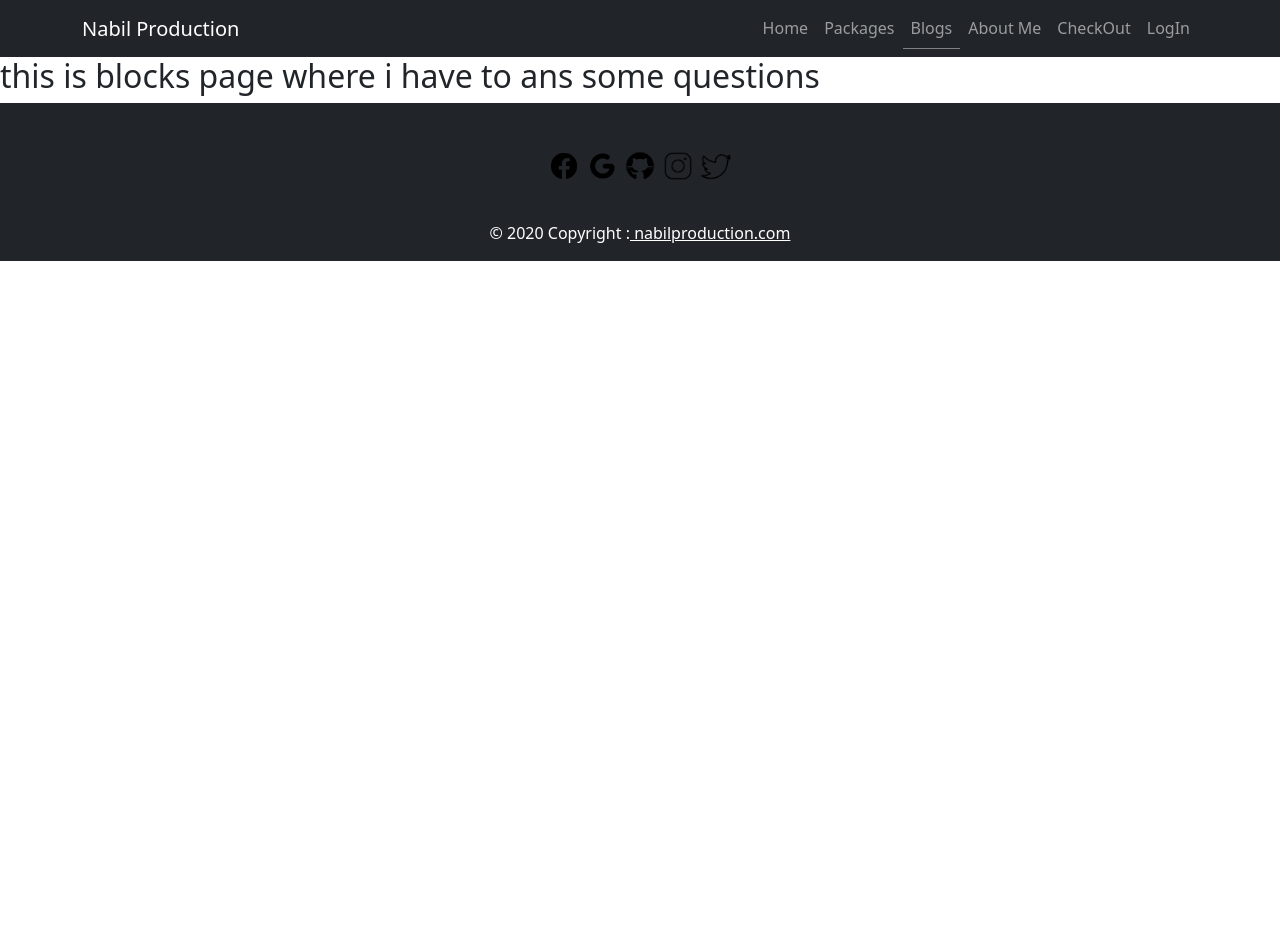
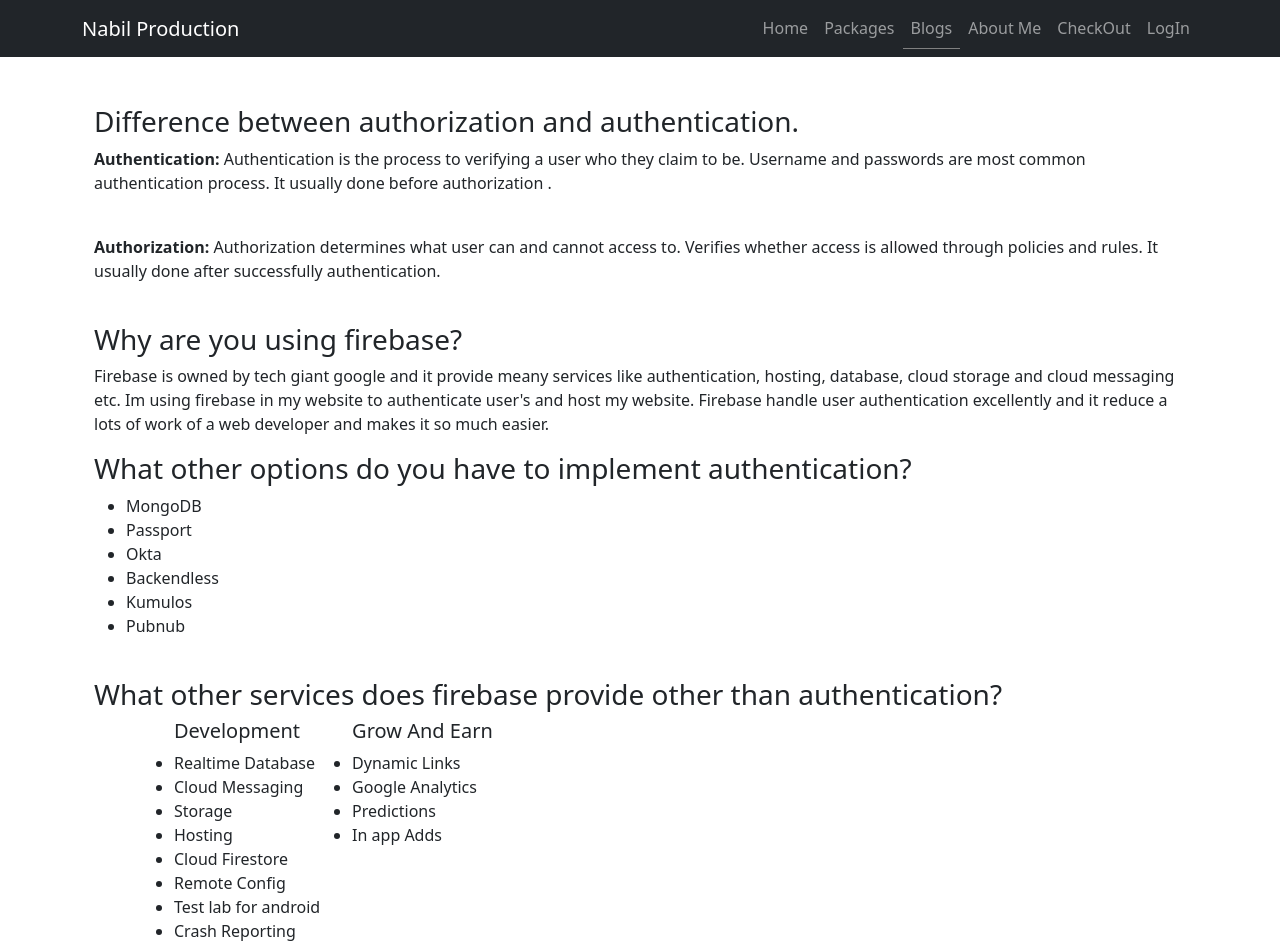
Before and after one commit to Ahamed-JI-Nabil/nabil-production, a React (Create React App) app: page /blogs in a window 1280 px wide. Shown: the top 952 px of the page. Before the commit the page ends 800 px from the top, so only its background shows below. Built offline with nearby package versions, Linux system fonts and the light colour scheme; no server answers.

Commit message:
qustions answered

```diff
--- a/src/Pages/Blogs/Blogs.js
+++ b/src/Pages/Blogs/Blogs.js
@@ -2,8 +2,52 @@
 
 const Blogs = () => {
     return (
-        <div>
-            <h2>this is  blocks page where i have to ans some questions</h2>
+        <div className='container mt-4 p-4'>
+            <div>
+                <h3>Difference between authorization and authentication.</h3>
+                <p><span className='fw-bold'>Authentication:</span> Authentication is the process to verifying a user who they claim to be. Username and passwords are most common authentication process. It usually done before authorization .</p>
+                <br />
+                <p><span className='fw-bold'>Authorization:</span> Authorization determines what user can and cannot access to. Verifies whether access is allowed through policies and rules. It usually done after successfully authentication.</p>
+                <br />
+            </div>
+            <div>
+                <h3>Why are you using firebase?</h3>
+                <p>Firebase is owned by tech giant google and it provide meany services like authentication, hosting, database, cloud storage and cloud messaging etc. Im using firebase in my website to authenticate user's and host my website. Firebase handle user authentication excellently and it reduce a lots of work of a web developer and makes it so much easier.  </p>
+                <h3>What other options do you have to implement authentication?</h3>
+                <ul>
+                    <li>MongoDB</li>
+                    <li>Passport</li>
+                    <li>Okta</li>
+                    <li>Backendless</li>
+                    <li>Kumulos</li>
+                    <li>Pubnub</li>
+                </ul>
+                <br />
+            </div>
+            <div>
+                <h3>What other services does firebase provide other than authentication?</h3>
+                <div className='d-flex mx-auto ms-5'>
+                    <ul>
+                        <h5>Development</h5>
+                        <li>Realtime Database</li>
+                        <li>Cloud Messaging</li>
+                        <li>Storage</li>
+                        <li>Hosting</li>
+                        <li>Cloud Firestore</li>
+                        <li>Remote Config</li>
+                        <li>Test lab for android</li>
+                        <li>Crash Reporting</li>
+                    </ul>
+                    <ul>
+                        <h5>Grow And Earn</h5>
+                        <li>Dynamic Links</li>
+                        <li>Google Analytics</li>
+                        <li>Predictions</li>
+                        <li>In app Adds</li>
+
+                    </ul>
+                </div>
+            </div>
         </div>
     );
 };
--- a/src/Pages/CheckOut/CheckOut.js
+++ b/src/Pages/CheckOut/CheckOut.js
@@ -2,6 +2,7 @@
 
 
 const CheckOut = () => {
+
     return (
         <div>
             <h2>this is chackout page and its secret!!!</h2>
--- a/src/Pages/Login/RequireAuth/RequireAuth.js
+++ b/src/Pages/Login/RequireAuth/RequireAuth.js
@@ -2,11 +2,16 @@
 import { useAuthState } from 'react-firebase-hooks/auth';
 import { Navigate, useLocation } from 'react-router-dom';
 import auth from '../../../firebase.init';
+import Loading from '../../Shared/Loading/Loading';
 
 const RequireAuth = ({ children }) => {
     let [user, loading] = useAuthState(auth);
     let location = useLocation();
 
+
+    if (loading) {
+        return <Loading></Loading>
+    }
     if (!user) {
         return <Navigate to="/login" state={{ from: location }} replace />;
     }
```
Also changed, not shown: 1 other file (tests, documents, lock files or other folders).
